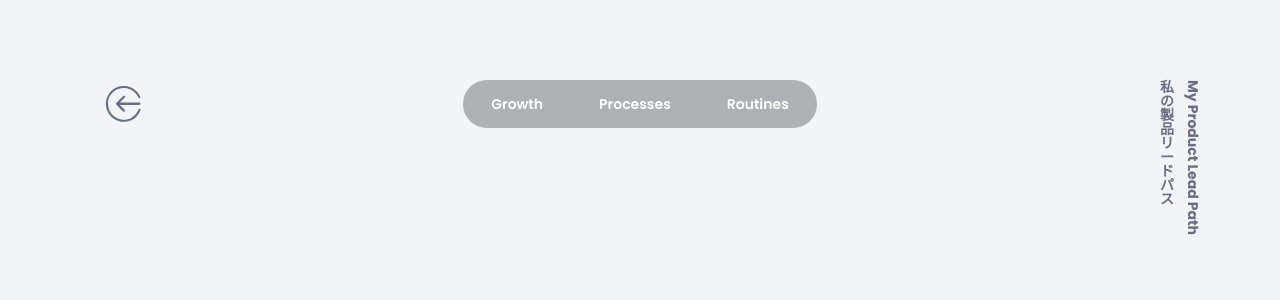
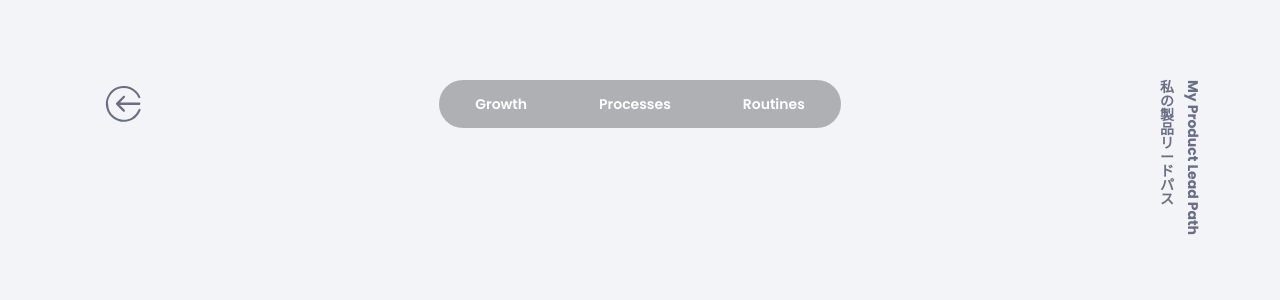
Before and after one commit to tombrewsviews/my-path, a React (Create React App) app: page /challenges in a window 1280 px wide. Shown: the top 300 px of the page. Built offline with nearby package versions, Linux system fonts and the light colour scheme.

Commit message:
add gestures

```diff
--- a/package.json
+++ b/package.json
@@ -8,6 +8,7 @@
     "@testing-library/jest-dom": "^5.16.4",
     "@testing-library/react": "^12.1.4",
     "@testing-library/user-event": "^13.5.0",
+    "@use-gesture/react": "^10.2.15",
     "animate.css": "^4.1.1",
     "gsap": "^3.10.4",
     "react": "^18.0.0",
--- a/src/components/modal.js
+++ b/src/components/modal.js
@@ -213,7 +213,7 @@ function ModalFull(props) {
                 borderBottom: "1px solid #f2f2f2",
               }}
             >
-              Header
+              Product Design Case Studies
             </div>
             <div
               style={{
--- a/src/pages/Challenges.js
+++ b/src/pages/Challenges.js
@@ -12,7 +12,7 @@ import logout from "./../images/logout_g.svg";
 export default function Challenges() {
   const tab = {
     textDecoration: "none",
-    padding: "10px 24px",
+    padding: "10px 32px",
     backgroundColor: "transparent",
     color: "#fff",
     borderRadius: "22px",
@@ -23,7 +23,7 @@ export default function Challenges() {
   };
   const tabActiveGrowth = {
     textDecoration: "none",
-    padding: "10px 40px",
+    padding: "10px 32px",
     backgroundColor: "#434C55",
     color: "#fff",
     borderRadius: "22px",
@@ -31,11 +31,11 @@ export default function Challenges() {
     fontSize: "14px",
     marginLeft: "4px",
     marginRight: "4px",
-    transition: "all 150ms ease",
+    transition: "background-color 500ms ease",
   };
   const tabActiveProcesses = {
     textDecoration: "none",
-    padding: "10px 40px",
+    padding: "10px 32px",
     backgroundColor: "#554354",
     color: "#fff",
     borderRadius: "22px",
@@ -43,11 +43,11 @@ export default function Challenges() {
     fontSize: "14px",
     marginLeft: "4px",
     marginRight: "4px",
-    transition: "all 150ms ease",
+    transition: "background-color 500ms ease",
   };
   const tabActiveRoutines = {
     textDecoration: "none",
-    padding: "10px 40px",
+    padding: "10px 32px",
     backgroundColor: "#434D60",
     color: "#fff",
     borderRadius: "22px",
@@ -55,7 +55,7 @@ export default function Challenges() {
     fontSize: "14px",
     marginLeft: "4px",
     marginRight: "4px",
-    transition: "all 150ms ease",
+    transition: "background-color 500ms ease",
   };
   return (
     <div style={{ display: "flex", flexDirection: "column", flex: "1" }}>
```
Also changed, not shown: src/Docs.txt, 1 other file (tests, documents, lock files or other folders).
